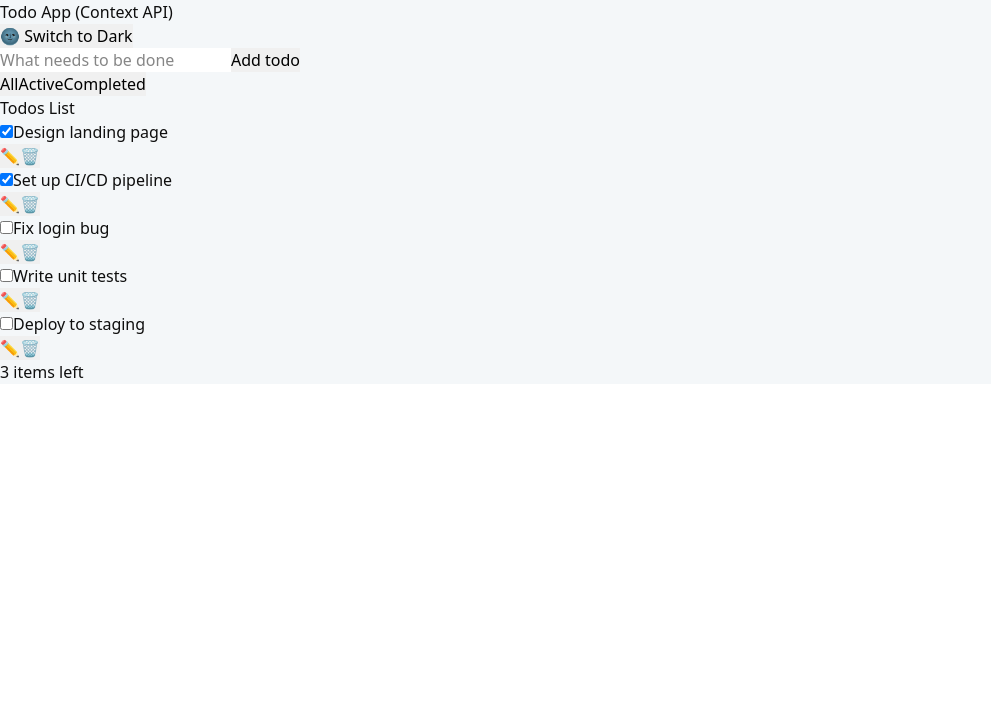
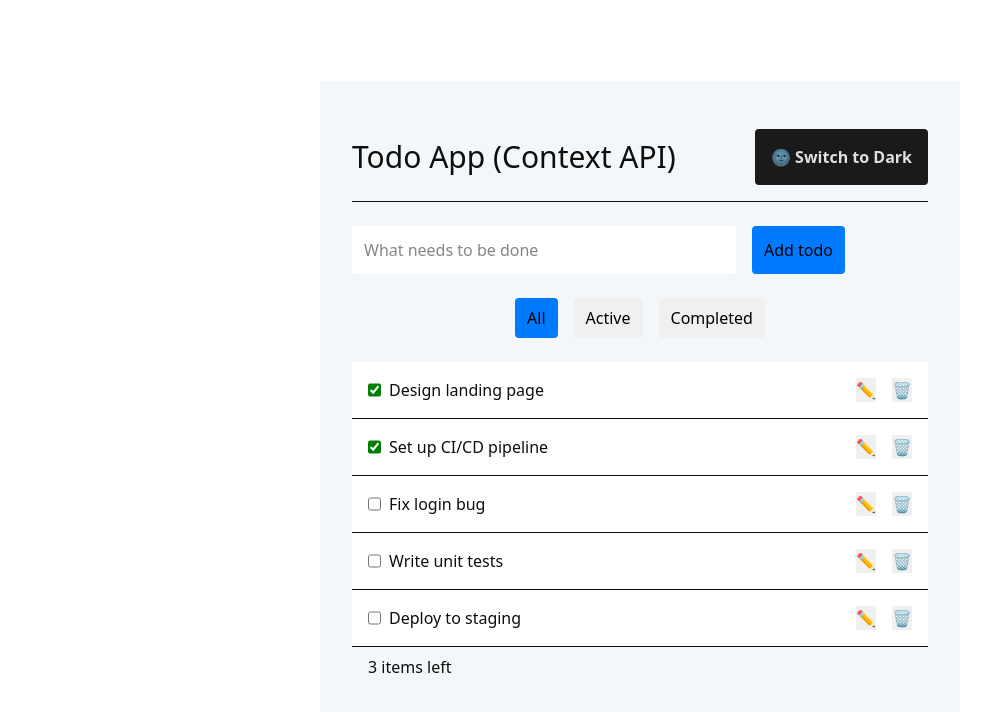
Before and after one commit to Abel-Per-Scholas-Work/todo-context-api, a React (Vite) app: page / in a window 1280 px wide. Shown: the top 712 px of the page, without its empty margins (0-991 px from the left). Built offline with nearby package versions, Linux system fonts and the light colour scheme.

Commit message:
add some designs for the app

```diff
--- a/src/App.tsx
+++ b/src/App.tsx
@@ -9,13 +9,15 @@ import { ThemeContext } from "./context/ThemeContext";
 function App() {
 	const { theme } = useContext(ThemeContext);
 	return (
-		<>
+		<div className={`w-full ${theme === "light" ? "light" : "dark"}`}>
 			<main
-				className={`max-w-[85rem] mx-auto ${
+				className={`max-w-[85rem] mx-auto flex h-full md:h-screen flex-col justify-center items-center`}>
+				<section
+					className={` w-[50%]  p-8 flex flex-col gap-y-6 ${
 						theme === "light" ? "light" : "dark"
 					}`}>
-				<header>
-					<div>Todo App (Context API)</div>
+					<header className="flex justify-between items-center py-4 border-b-1">
+						<div className="text-3xl ">Todo App (Context API)</div>
 						<div>
 							<ThemeToggleButton />
 						</div>
@@ -23,8 +25,9 @@ function App() {
 					<TodoInput />
 					<FilterButton />
 					<ToDosList />
+				</section>
 			</main>
-		</>
+		</div>
 	);
 }
 
--- a/src/components/FilterButton.tsx
+++ b/src/components/FilterButton.tsx
@@ -5,10 +5,28 @@ export default function FilterButton() {
 	const { filter, setFilter } = useContext(FilterContext);
 
 	return (
-		<div>
-			<button onClick={() => setFilter("all")}>All</button>
-			<button onClick={() => setFilter("active")}>Active</button>
-			<button onClick={() => setFilter("completed")}>Completed</button>
+		<div className="flex justify-center gap-x-4">
+			<button
+				className={`px-3 py-2 rounded-sm cursor-pointer ${
+					filter === "all" && "active"
+				}`}
+				onClick={() => setFilter("all")}>
+				All
+			</button>
+			<button
+				className={`px-3 py-2 rounded-sm cursor-pointer ${
+					filter === "active" && "active"
+				}`}
+				onClick={() => setFilter("active")}>
+				Active
+			</button>
+			<button
+				className={`px-3 py-2 rounded-sm cursor-pointer ${
+					filter === "completed" && "active"
+				}`}
+				onClick={() => setFilter("completed")}>
+				Completed
+			</button>
 		</div>
 	);
 }
--- a/src/components/ThemeToggleButton.tsx
+++ b/src/components/ThemeToggleButton.tsx
@@ -8,9 +8,20 @@ export default function ThemeToggleButton() {
 	return (
 		<>
 			{theme === "dark" ? (
-				<button onClick={() => toggleTheme("dark")}>🌞 Switch to Light</button>
+				<button
+					id="lightButton"
+					className="p-4 rounded-sm font-semibold"
+					onClick={() => toggleTheme("dark")}>
+					🌞 Switch to Light
+				</button>
 			) : (
-				<button onClick={() => toggleTheme("light")}> 🌚 Switch to Dark</button>
+				<button
+					id="darkButton"
+					className="p-4 rounded-sm font-semibold"
+					onClick={() => toggleTheme("light")}>
+					{" "}
+					🌚 Switch to Dark
+				</button>
 			)}
 		</>
 	);
--- a/src/components/TodoInput.tsx
+++ b/src/components/TodoInput.tsx
@@ -13,19 +13,25 @@ export default function TodoInput() {
 			return;
 		}
 		addTodo(text);
+		setText("");
 	};
 	return (
 		<div>
-			<form onSubmit={handleSubmit}>
+			<form onSubmit={handleSubmit} className="flex gap-x-4">
+				<div className="w-2/3">
 					<input
 						type="text"
 						placeholder="What needs to be done"
 						value={text}
 						onChange={(e) => setText(e.target.value)}
 						required
+						className="p-3 rounded-sm w-full"
 					/>
 					{errortext && <p>Invalid Input</p>}
-				<button>Add todo</button>
+				</div>
+				<button className="p-3 rounded-sm active cursor-pointer">
+					Add todo
+				</button>
 			</form>
 		</div>
 	);
--- a/src/components/TodoItem.tsx
+++ b/src/components/TodoItem.tsx
@@ -24,9 +24,10 @@ export default function TodoItem({ todo }) {
 	};
 
 	return (
-		<>
+		<div id="todoList">
 			{!editMode ? (
-				<div>
+				<div className=" p-4 flex justify-between border-b-1">
+					<div className="flex gap-x-2">
 						<input
 							type="checkbox"
 							name={todo.text}
@@ -34,25 +35,27 @@ export default function TodoItem({ todo }) {
 							onChange={() => toggleTodo(todo.id)}
 						/>
 						{todo.text}
-					<div>
+					</div>
+					<div className="flex gap-x-4">
 						<button onClick={handleEdit}>✏️</button>
 						<button onClick={() => deleteTodo(todo.id)}>🗑️</button>
 					</div>
 				</div>
 			) : (
 				<div>
-					<div>
-						<form onSubmit={handleSubmit}>
+					<div className=" p-4 flex justify-between border-b-1">
+						<form onSubmit={handleSubmit} className="w-full">
 							<input
 								type="text"
 								value={todoText}
 								name="todoText"
 								onChange={(e) => setTodoText(e.target.value)}
+								className="focus:border-blue-600 w-full border-1 p-2 border-gray-400"
 							/>
 						</form>
 					</div>
 				</div>
 			)}
-		</>
+		</div>
 	);
 }
--- a/src/components/TodosList.tsx
+++ b/src/components/TodosList.tsx
@@ -23,10 +23,8 @@ export default function ToDosList() {
 
 	return (
 		<div>
-			<h2>Todos List</h2>
-
 			{filteredTodos.length === 0 ? (
-				<p> No todos yet! Add one above.</p>
+				<p className="p-10 text-center"> No todos yet! Add one above.</p>
 			) : (
 				filteredTodos.map((todo) => (
 					<div key={todo.id}>
@@ -35,7 +33,7 @@ export default function ToDosList() {
 				))
 			)}
 			{activeTodo !== 0 && (
-				<div>
+				<div className="p-4 py-2">
 					{activeTodo} item{activeTodo > 1 && "s"} left
 				</div>
 			)}
--- a/src/index.css
+++ b/src/index.css
@@ -1,6 +1,10 @@
 @import "tailwindcss";
 
 .light {
+	background-color: white;
+	border-color: grey;
+}
+section.light {
 	background-color: #f4f7f9;
 	color: #0e0e0e;
 }
@@ -26,7 +30,21 @@
 	color: black;
 }
 
+#lightButton {
+	background-color: yellow;
+	color: gray;
+}
+
+.light #todoList {
+	background-color: #fff;
+}
+
 .dark {
+	background-color: black;
+	border-color: grey;
+}
+
+section.dark {
 	background-color: #1a1a1a;
 	color: #f0f0f0;
 }
@@ -35,7 +53,7 @@
 	color: white;
 }
 .dark button {
-	background-color: #f0f0f0;
+	background-color: #444;
 	color: #f0f0f0;
 }
 
@@ -50,6 +68,19 @@
 .dark button.active:hover {
 	background-color: #0056b3;
 	color: #f0f0f0;
+}
+
+#darkButton {
+	background-color: #1a1a1a;
+	color: #e0e0e0;
+}
+
+.dark #todoList {
+	background-color: #444;
+}
+
+input[type="checkbox"] {
+	accent-color: green; /* Example: a shade of blue */
 }
 
 /* :root {
```
Lines whose indentation alone changed are shown as unchanged.
